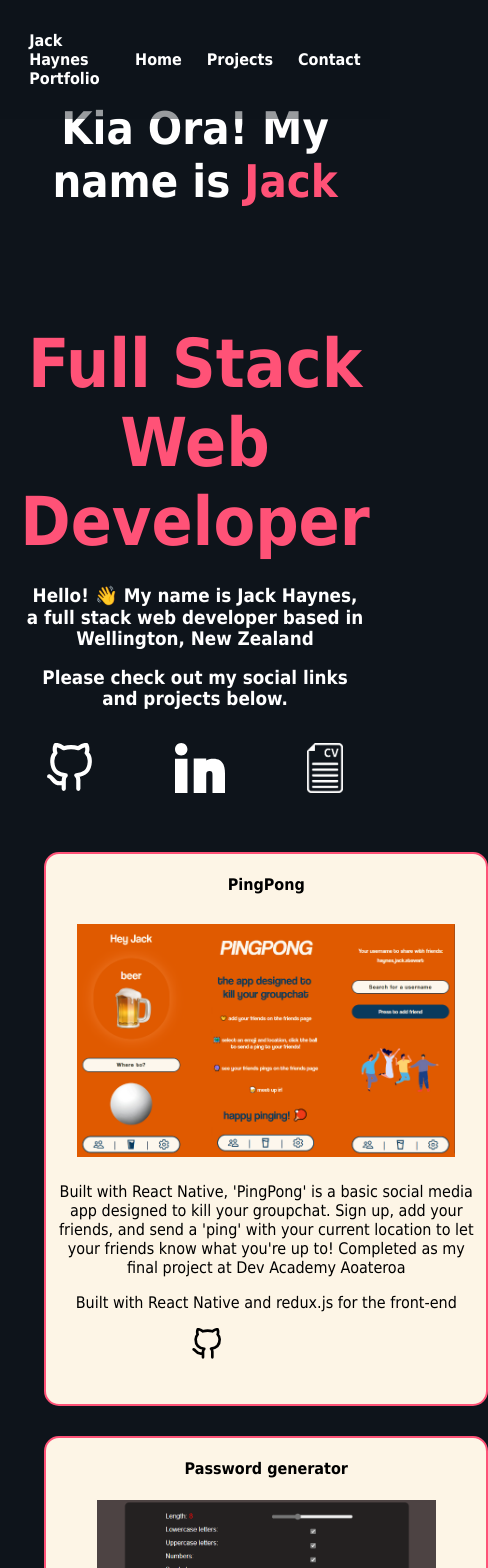
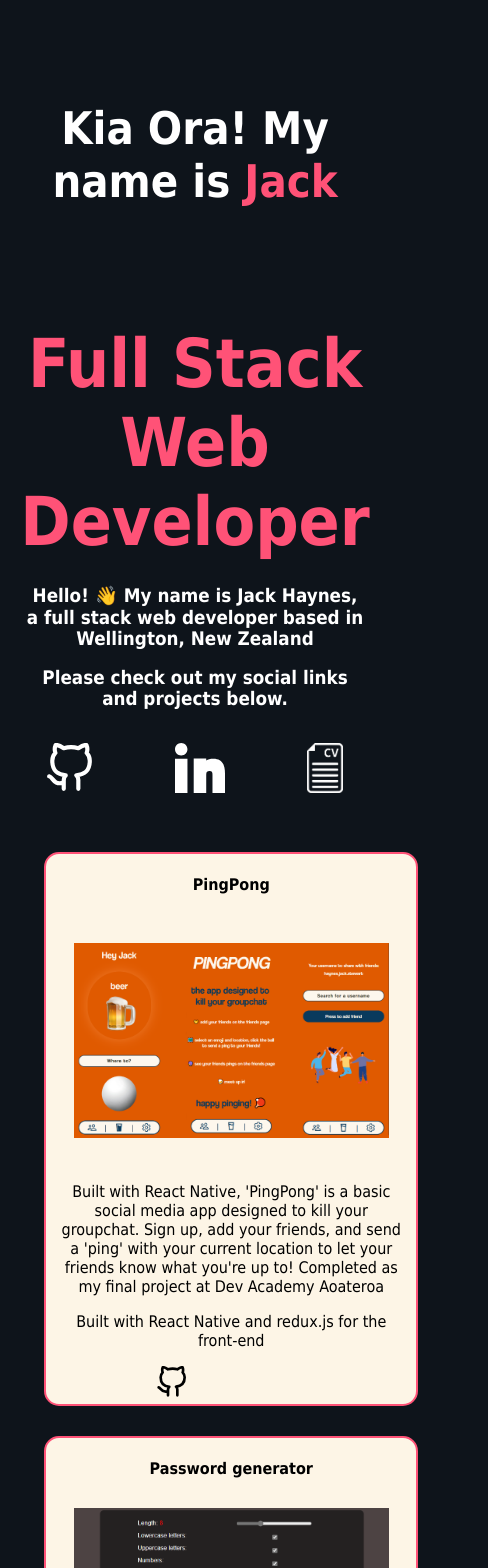
Before and after one commit to J-Haynes/portfolio, a React (Create React App) app: page / in a window 390 px wide. Shown: the top 1568 px of the page, 488 px wide, since content can reach past the window. Built offline with nearby package versions, Linux system fonts and the light colour scheme.

Commit message:
adds media rules to hide navbar, reduces min width of projects both for phones

```diff
--- a/src/index.css
+++ b/src/index.css
@@ -45,7 +45,7 @@ code {
   display: block;
   max-width: 550px;
   width: 45%;
-  min-width:420px;
+  min-width:350px;
   height: 550px;
   background-color: oldlace;
   border-radius: 15px;
@@ -172,3 +172,9 @@ svg:hover {
   max-width: 1200px;
   margin: auto;
 }
+
+@media only screen and (max-width: 480px) {
+  .navbar {
+    visibility:hidden
+  }
+}
```
